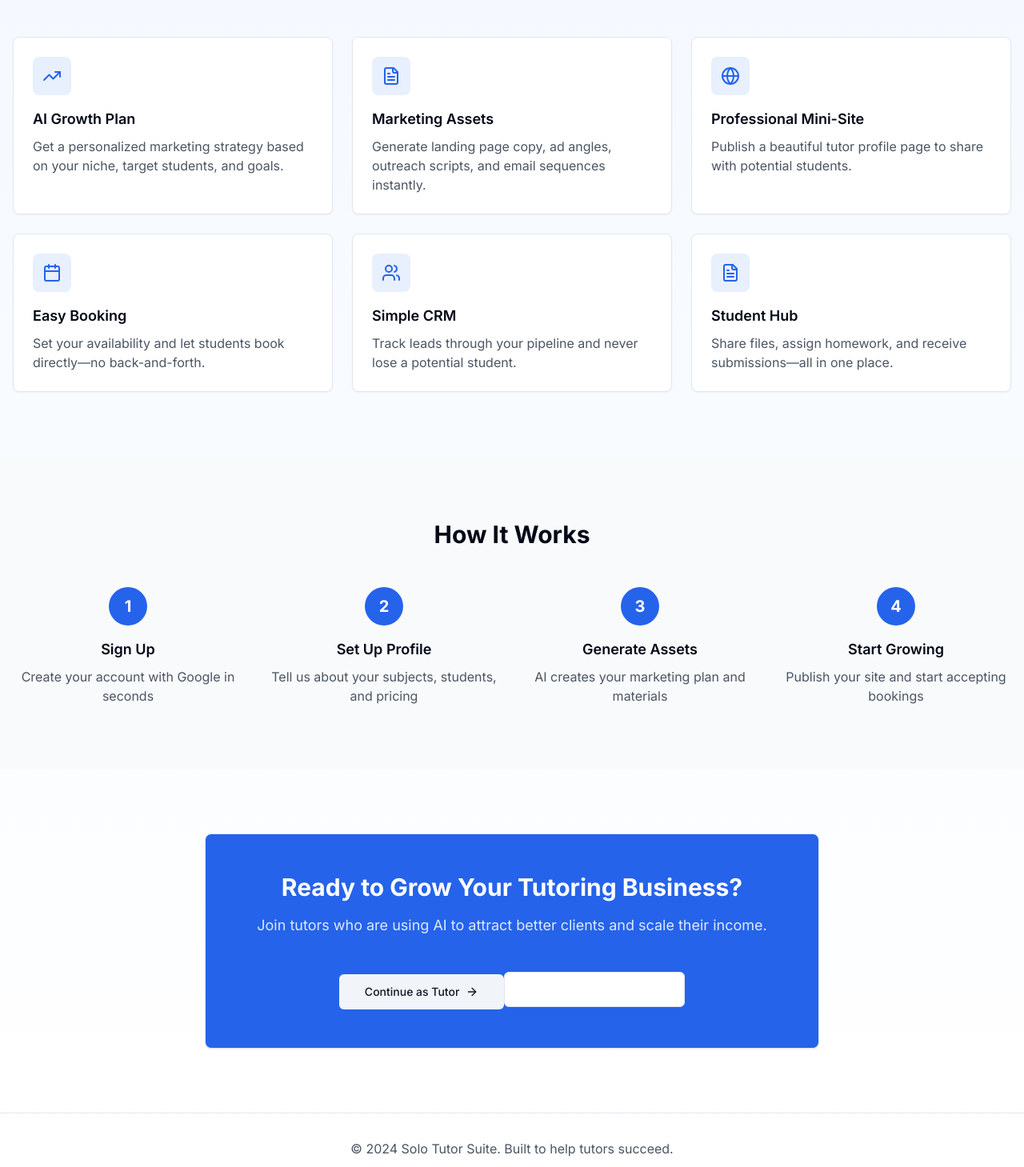
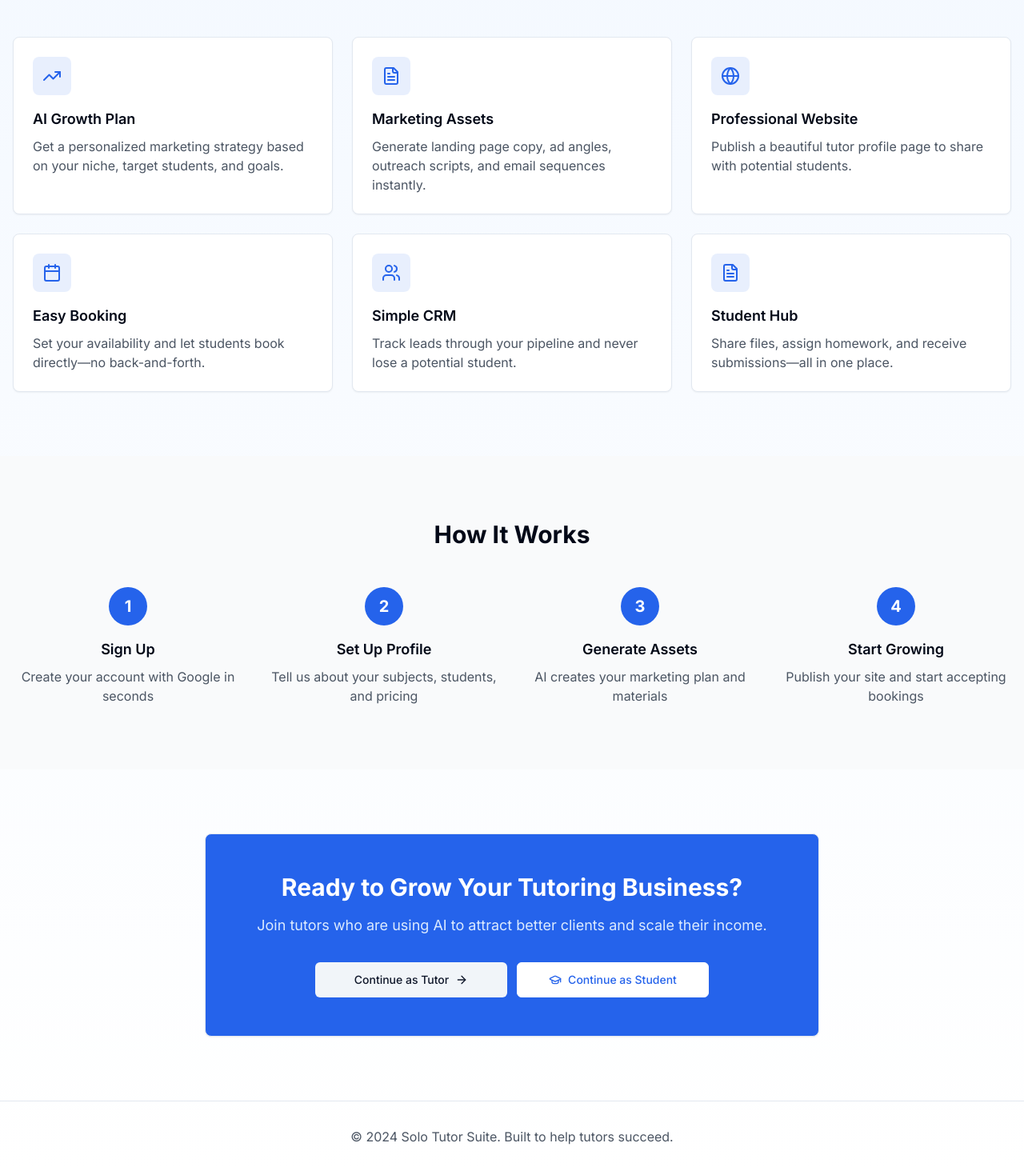
Before and after one commit to hagenhaeussler/SoloTutorSuite, a Next.js app: page / in a window 1280 px wide. Shown: the part 775-2234 px from the top of the page at 80% size. Built offline with nearby package versions, Linux system fonts and the light colour scheme.

Commit message:
Fix homepage CTA styling and student redirect flow

```diff
--- a/app/auth/callback/route.ts
+++ b/app/auth/callback/route.ts
@@ -4,8 +4,11 @@ import { NextResponse } from 'next/server'
 export async function GET(request: Request) {
   const { searchParams, origin } = new URL(request.url)
   const code = searchParams.get('code')
-  const role = searchParams.get('role') === 'student' ? 'student' : 'tutor'
+  const roleParam = searchParams.get('role')
   const next = searchParams.get('next') ?? '/dashboard'
+  const nextIndicatesStudent = next.startsWith('/student')
+  const requestedRole: 'student' | 'tutor' =
+    roleParam === 'student' || (roleParam == null && nextIndicatesStudent) ? 'student' : 'tutor'
 
   if (code) {
     const supabase = await createClient()
@@ -23,21 +26,24 @@ export async function GET(request: Request) {
           .eq('id', user.id)
           .single()
 
-        if (!profile || profile.role !== role || (role === 'student' && !profile.student_invite_code)) {
-          const inviteCode = role === 'student'
+        const roleToPersist: 'student' | 'tutor' =
+          roleParam == null && profile?.role ? profile.role : requestedRole
+
+        if (!profile || profile.role !== roleToPersist || (roleToPersist === 'student' && !profile.student_invite_code)) {
+          const inviteCode = roleToPersist === 'student'
             ? (profile?.student_invite_code || `STU-${user.id.slice(0, 8).toUpperCase()}`)
             : null
 
           await supabase
             .from('profiles')
             .update({
-              role,
+              role: roleToPersist,
               student_invite_code: inviteCode,
             })
             .eq('id', user.id)
         }
 
-        if (role === 'student') {
+        if (roleToPersist === 'student') {
           return NextResponse.redirect(`${origin}/student/app`)
         }
 
--- a/app/page.tsx
+++ b/app/page.tsx
@@ -42,7 +42,7 @@ export default function LandingPage() {
           <br />Stay Independent
         </h1>
         <p className="text-xl text-gray-600 mb-8 max-w-2xl mx-auto">
-          Get AI-generated marketing plans, professional mini-sites, booking pages,
+          Get AI-generated marketing plans, professional websites, booking pages,
           and a CRM—everything you need to attract high-paying students.
         </p>
         <div className="flex gap-4 justify-center">
@@ -76,7 +76,7 @@ export default function LandingPage() {
           />
           <FeatureCard
             icon={<Globe className="w-6 h-6" />}
-            title="Professional Mini-Site"
+            title="Professional Website"
             description="Publish a beautiful tutor profile page to share with potential students."
           />
           <FeatureCard
@@ -118,17 +118,23 @@ export default function LandingPage() {
             <p className="text-blue-100 mb-8 text-lg">
               Join tutors who are using AI to attract better clients and scale their income.
             </p>
-            <Link href="/login">
-              <Button size="lg" variant="secondary" className="gap-2">
+            <div className="flex flex-col sm:flex-row items-center justify-center gap-3">
+              <Link href="/login?role=tutor">
+                <Button size="lg" variant="secondary" className="gap-2 min-w-[240px]">
                   Continue as Tutor <ArrowRight className="w-4 h-4" />
                 </Button>
               </Link>
               <Link href="/login?role=student">
-              <Button size="lg" variant="outline" className="gap-2 mt-3">
+                <Button
+                  size="lg"
+                  variant="outline"
+                  className="gap-2 min-w-[240px] border-white bg-white text-primary hover:bg-blue-50 hover:text-primary"
+                >
                   <GraduationCap className="w-4 h-4" />
                   Continue as Student
                 </Button>
               </Link>
+            </div>
           </CardContent>
         </Card>
       </section>
```
Lines whose indentation alone changed are shown as unchanged.
